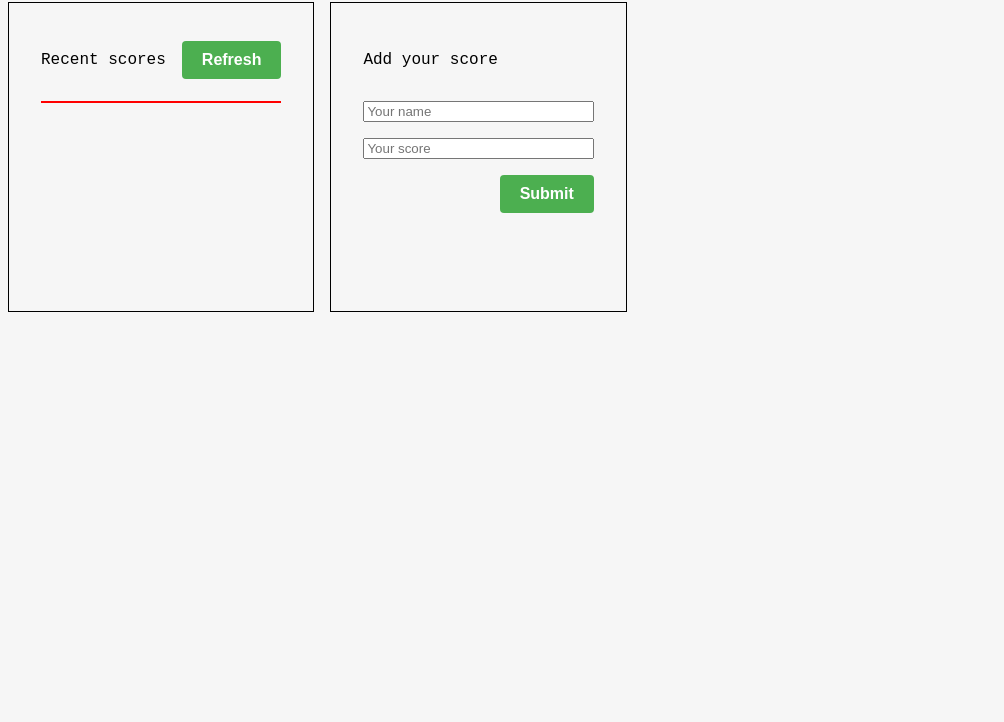
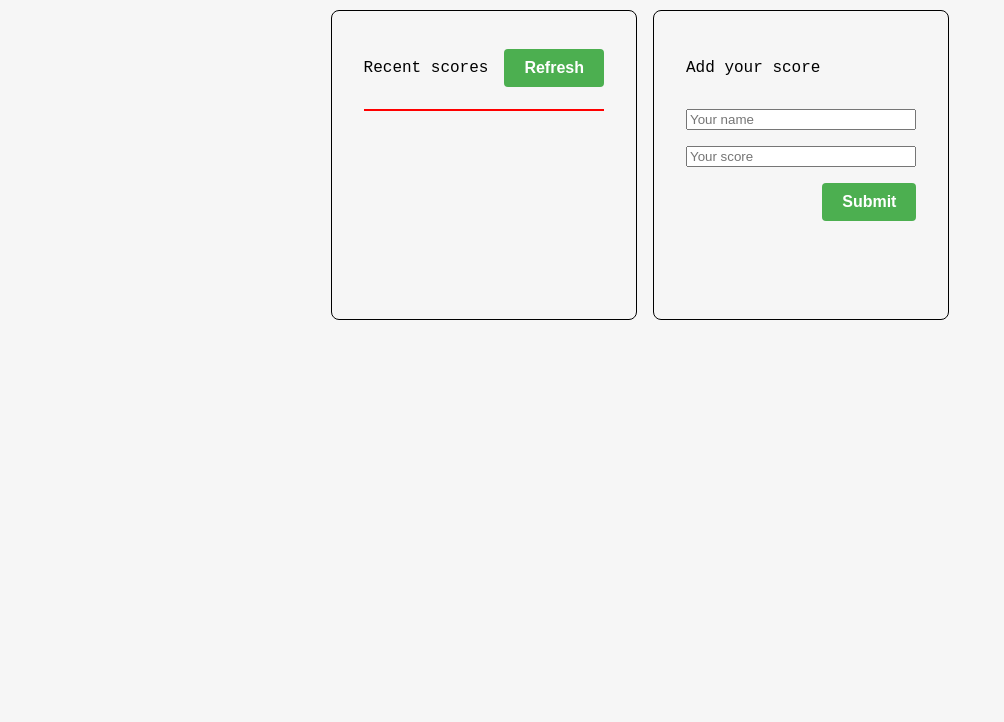
Before and after one commit to Salimer/Leaderboard-project, a website built with webpack: page src/index.html in a window 1280 px wide. Shown: the part 78-800 px from the top of the page, without its empty margins (0-1004 px from the left). Built offline with nearby package versions, Linux system fonts and the light colour scheme; no server answers.

Commit message:
Add article styling

```diff
--- a/src/style.scss
+++ b/src/style.scss
@@ -7,6 +7,15 @@ $primary-color: #f6f6f6;
 body {
   background-color: $primary-color;
   font-family: 'Courier New', Courier, monospace;
+  display: flex;
+  flex-direction: column;
+  align-items: center;
+}
+
+article {
+  border-radius: 8px;
+  border: 1px solid black;
+  padding: 2em;
 }
 
 button {
@@ -30,12 +39,9 @@ button:hover {
 
 .leader-board {
   display: flex;
+  flex-wrap: wrap;
+  justify-content: center;
   gap: 1rem;
-
-  article {
-    border: 1px solid black;
-    padding: 2em;
-  }
 
   .recent-scores {
     .recent-title {
```
